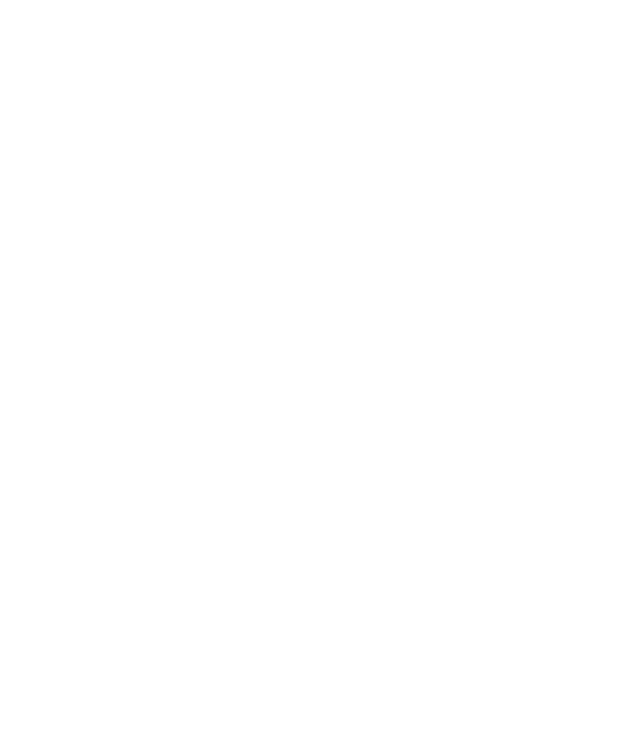
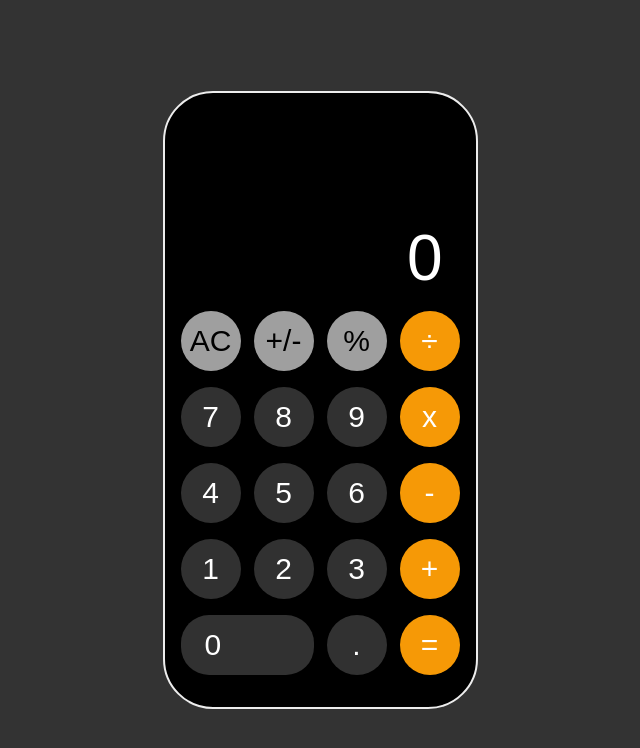
Before and after one commit to Lakhdarx/ios-calculator, a plain HTML site: page index.html in a window 1280 px wide. Shown: the whole page, without its empty margins (320-960 px from the left). Drawn offline with Linux system fonts and the light colour scheme.

Commit message:
Create the calculator UI

```diff
--- a/index.html
+++ b/index.html
@@ -7,6 +7,42 @@
     <link rel="stylesheet" href="styles/style.css">
 </head>
 <body>
+    <main id="main">
+        <form class="calc-display">
+            <input id="calc-input" type="number" value="0" disabled>
+        </form>
+        <div class="calc-buttons">
+            <div class="row">
+                <button id="clear" class="button gray" type="button">AC</button>
+                <button id="sign" class="button gray" type="button">+/-</button>
+                <button id="mod" class="button gray" type="button">%</button>
+                <button id="divide" class="button orange" type="button">÷</button>
+            </div>
+            <div class="row">
+                <button id="s7" class="button dark-gray" type="button">7</button>
+                <button id="e8" class="button dark-gray" type="button">8</button>
+                <button id="n9" class="button dark-gray" type="button">9</button>
+                <button id="multiply" class="button orange" type="button">x</button>
+            </div>
+            <div class="row">
+                <button id="f4" class="button dark-gray" type="button">4</button>
+                <button id="f5" class="button dark-gray" type="button">5</button>
+                <button id="s6" class="button dark-gray" type="button">6</button>
+                <button id="minus" class="button orange" type="button">-</button>
+            </div>
+            <div class="row">
+                <button id="o1" class="button dark-gray" type="button">1</button>
+                <button id="t2" class="button dark-gray" type="button">2</button>
+                <button id="t3" class="button dark-gray" type="button">3</button>
+                <button id="plus" class="button orange" type="button">+</button>
+            </div>
+            <div class="row">
+                <button id="z0" class="button dark-gray double" type="button">0</button>
+                <button id="dot" class="button dark-gray" type="button">.</button>
+                <button id="equal" class="button orange" type="button">=</button>
+            </div>
+        </div>
+    </main>
     <script src="js/main.js"></script>
 </body>
 </html>
--- a/styles/style.css
+++ b/styles/style.css
@@ -0,0 +1,113 @@
+html {
+    box-sizing: border-box;
+    /* font-family:  Ubuntu */
+}
+
+*,
+*::before,
+*::after {
+    box-sizing: inherit;
+    /* font-family: inherit; */
+}
+
+body {
+    margin: 0;
+    padding: 0;
+    height: 100vh;
+    background-color: #333333;
+    display: flex;
+    justify-content: center;
+    align-items: center;
+
+}
+
+#main {
+    border: 2px solid #ededed;
+    border-radius: 50px;
+    background-color: #000000;
+    width: 315px;
+    height: max-content;
+    padding: 2rem 1rem;
+}
+
+.calc-buttons {
+    display: flex;
+    flex-direction: column;
+    gap: 16px;
+}
+
+.row {
+    display: flex;
+    align-items: center;
+    justify-content: space-between;
+    gap: 5px;
+}
+
+.button {
+    width: 60px;
+    height: 60px;
+    border-radius: 50%;
+    border: 0;
+    padding: 0;
+    cursor: pointer;
+    text-align:center;
+    font-size: 30px;
+    font-weight: 500;
+
+}
+
+#z0 {
+    border-radius: 28px;
+    width: 133px;
+    text-align: start;
+    padding-left: 24px;
+}
+
+.dark-gray {
+    background-color: #313131;
+    color: #ffffff;
+    transition: 0.1s;
+}
+
+.dark-gray:active {
+    background-color: #6e6e6e;
+}
+
+.gray {
+    background-color: #9f9f9f;
+	color: #000;
+    transition: 0.1s;
+}
+
+.gray:active {
+    background-color: #545454;
+}
+
+.orange {
+    background-color: #f69906;
+    color: #ffffff;
+    transition: 0.1s;
+}
+
+
+
+
+
+.calc-display {
+    margin-bottom: 15px;
+    height: 171px;
+    display: flex;
+    align-items: end;
+    padding: 0;
+}
+
+
+#calc-input {
+    border: 0;
+    background-color: #000;
+    width: 100%;
+    height: max-content;
+    text-align: right;
+    color: white;
+    font-size: 64px;
+}
```
